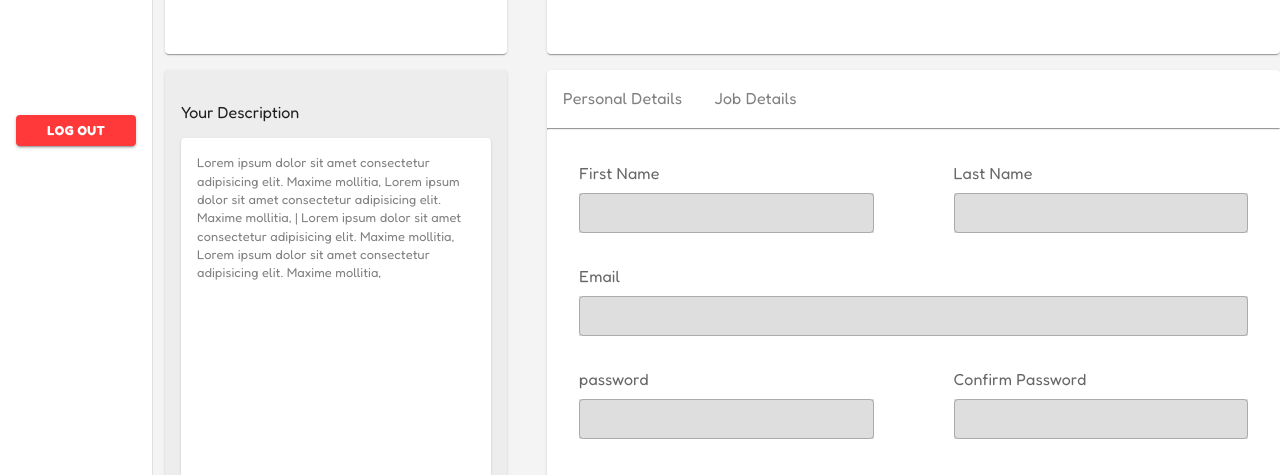
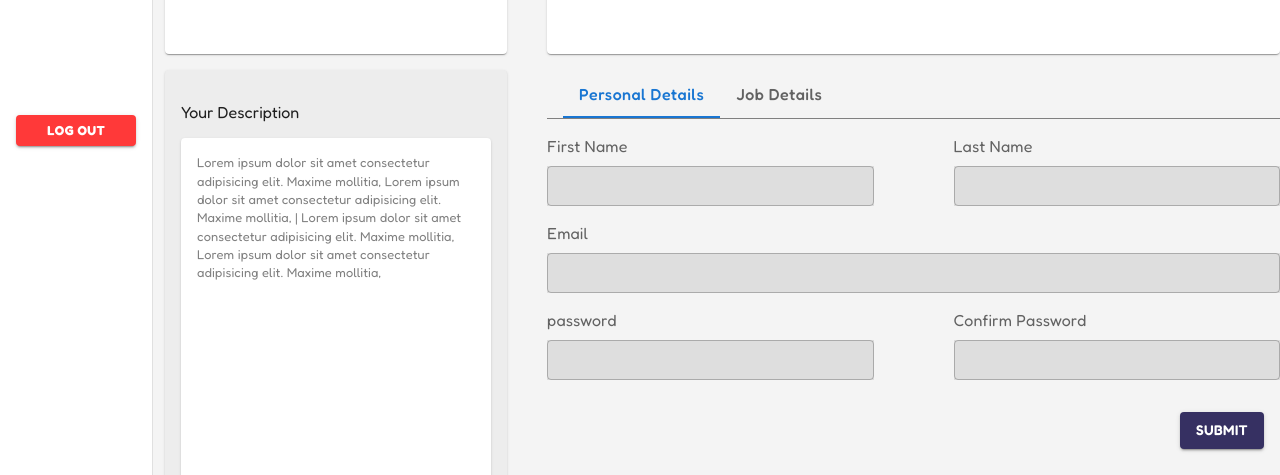
Before and after one commit to Naominm/ticket-management-system-frontend, a React (Vite) app: page /settings in a window 1280 px wide. Shown: the part 325-800 px from the top of the page. Built offline with nearby package versions, Linux system fonts and the light colour scheme; some icons are missing.

Commit message:
Style:Increase the gap for the flex container form elements

```diff
--- a/src/pages/settings.tsx
+++ b/src/pages/settings.tsx
@@ -1,3 +1,4 @@
+import { useState } from "react";
 import {
   Box,
   Paper,
@@ -7,12 +8,16 @@ import {
   FormLabel,
   FormControl,
   TextField,
+  Button,
+  Tab,
+  Tabs,
 } from "@mui/material";
 import SidebarComponent from "../components/sidebarComponent";
 import SearchComponent from "../components/searchComponent";
 import CameraAltIcon from "@mui/icons-material/CameraAlt";
 import AvatarImage from "../assets/boy.png";
 export default function SettingsPage() {
+  const [tab, setTab] = useState(0);
   return (
     <Box sx={{ display: "flex", bgcolor: "#f4f4f4", minHeight: "100vh" }}>
       <SidebarComponent />
@@ -93,152 +98,45 @@ export default function SettingsPage() {
             }}
           >
             <Paper sx={{ minHeight: "40vh" }}> Employee growth</Paper>
-            <Paper>
-              <Box sx={{ minHeight: "60vh" }}>
-                <Box sx={{ display: "flex", gap: 4, px: 2, py: 2 }}>
-                  <Typography
-                    variant="subtitle2"
+            <Tabs
+              value={tab}
+              onChange={(_, newValue) => setTab(newValue)}
+              indicatorColor="primary"
+              textColor="primary"
               sx={{
+                px: 2,
+                borderBottom: "1px solid gray",
+                "& .MuiTab-root": {
                   fontFamily: "var(--primary-font)",
-                      fontWeight: 400,
+                  textTransform: "none",
                   fontSize: "1rem",
-                      color: "gray",
+                  fontWeight: 500,
+                },
               }}
             >
-                    Personal Details
-                  </Typography>
-                  <Typography
-                    variant="subtitle2"
+              <Tab label="Personal Details" />
+              <Tab label="Job Details" />
+            </Tabs>
+
+            <Box sx={{ minHeight: "60vh" }}>
+              {tab === 0 && <PersonalDetailsForm />}
+              {/* {tab === 1 && <JobDetailsForm />} */}
+              <Box
+                sx={{ display: "flex", justifyContent: "right", pr: 2, mt: 4 }}
+              >
+                <Button
+                  variant="contained"
                   sx={{
+                    bgcolor: "var(--dark-background)",
+                    color: "#fff",
                     fontFamily: "var(--primary-font)",
-                      fontSize: "1rem",
-                      fontWeight: 400,
-                      color: "gray",
+                    fontWeight: 600,
                   }}
                 >
-                    Job Details
-                  </Typography>
-                </Box>
-                <hr />
-                <Box
-                  sx={{
-                    display: "flex",
-                    flexDirection: "column",
-                    justifyContent: "center",
-                    gap: 4,
-                    padding: 4,
-                  }}
-                >
-                  <Box
-                    sx={{
-                      display: "flex",
-                      gap: 10,
-                      alignItems: "center",
-                      justifyContent: "center",
-                      width: "100%",
-                    }}
-                  >
-                    <FormControl
-                      sx={{
-                        display: "flex",
-                        gap: 1,
-                        width: "50%",
-                      }}
-                    >
-                      <FormLabel sx={{ fontFamily: "var(--primary-font)" }}>
-                        First Name
-                      </FormLabel>
-                      <TextField
-                        size="small"
-                        sx={{
-                          maxWidth: "100%",
-                          bgcolor: "#DEDEDE",
-                          fontFamily: "var(--primary-font)",
-                        }}
-                      />
-                    </FormControl>
-                    <FormControl sx={{ display: "flex", gap: 1, width: "50%" }}>
-                      <FormLabel sx={{ fontFamily: "var(--primary-font)" }}>
-                        Last Name
-                      </FormLabel>
-                      <TextField
-                        size="small"
-                        sx={{
-                          maxWidth: "100%",
-                          bgcolor: "#DEDEDE",
-                          border: "none",
-                          fontFamily: "var(--primary-font)",
-                        }}
-                      />
-                    </FormControl>
-                  </Box>
-                  <FormControl
-                    sx={{
-                      display: "flex",
-                      gap: 1,
-                      width: "100%",
-                    }}
-                  >
-                    <FormLabel sx={{ fontFamily: "var(--primary-font)" }}>
-                      Email
-                    </FormLabel>
-                    <TextField
-                      size="small"
-                      sx={{
-                        width: "100%",
-                        bgcolor: "#DEDEDE",
-                        fontFamily: "var(--primary-font)",
-                      }}
-                    />
-                  </FormControl>
-                  <Box
-                    sx={{
-                      display: "flex",
-                      gap: 10,
-                      alignItems: "center",
-                      justifyContent: "center",
-                      width: "100%",
-                    }}
-                  >
-                    <FormControl
-                      sx={{
-                        display: "flex",
-                        gap: 1,
-                        width: "50%",
-                      }}
-                    >
-                      <FormLabel sx={{ fontFamily: "var(--primary-font)" }}>
-                        password
-                      </FormLabel>
-                      <TextField
-                        size="small"
-                        type="password"
-                        sx={{
-                          maxWidth: "100%",
-                          bgcolor: "#DEDEDE",
-                          fontFamily: "var(--primary-font)",
-                        }}
-                      />
-                    </FormControl>
-                    <FormControl sx={{ display: "flex", gap: 1, width: "50%" }}>
-                      <FormLabel sx={{ fontFamily: "var(--primary-font)" }}>
-                        Confirm Password
-                      </FormLabel>
-                      <TextField
-                        size="small"
-                        type="password"
-                        sx={{
-                          maxWidth: "100%",
-                          bgcolor: "#DEDEDE",
-                          border: "none",
-                          fontFamily: "var(--primary-font)",
-                        }}
-                      />
-                    </FormControl>
+                  Submit
+                </Button>
               </Box>
             </Box>
-              </Box>
-            </Paper>
           </Box>
         </Box>
       </Box>
@@ -300,3 +198,115 @@ function AvatarSec() {
     </Box>
   );
 }
+
+function PersonalDetailsForm() {
+  return (
+    <Box sx={{ display: "flex", flexDirection: "column", gap: 2 }}>
+      <Box
+        sx={{
+          display: "flex",
+          gap: 10,
+          alignItems: "center",
+          justifyContent: "center",
+          width: "100%",
+        }}
+      >
+        <FormControl
+          sx={{
+            display: "flex",
+            gap: 1,
+            width: "50%",
+          }}
+        >
+          <FormLabel sx={{ fontFamily: "var(--primary-font)" }}>
+            First Name
+          </FormLabel>
+          <TextField
+            size="small"
+            sx={{
+              maxWidth: "100%",
+              bgcolor: "#DEDEDE",
+              fontFamily: "var(--primary-font)",
+            }}
+          />
+        </FormControl>
+        <FormControl sx={{ display: "flex", gap: 1, width: "50%" }}>
+          <FormLabel sx={{ fontFamily: "var(--primary-font)" }}>
+            Last Name
+          </FormLabel>
+          <TextField
+            size="small"
+            sx={{
+              maxWidth: "100%",
+              bgcolor: "#DEDEDE",
+              border: "none",
+              fontFamily: "var(--primary-font)",
+            }}
+          />
+        </FormControl>
+      </Box>
+      <FormControl
+        sx={{
+          display: "flex",
+          gap: 1,
+          width: "100%",
+        }}
+      >
+        <FormLabel sx={{ fontFamily: "var(--primary-font)" }}>Email</FormLabel>
+        <TextField
+          size="small"
+          sx={{
+            width: "100%",
+            bgcolor: "#DEDEDE",
+            fontFamily: "var(--primary-font)",
+          }}
+        />
+      </FormControl>
+      <Box
+        sx={{
+          display: "flex",
+          gap: 10,
+          alignItems: "center",
+          justifyContent: "center",
+          width: "100%",
+        }}
+      >
+        <FormControl
+          sx={{
+            display: "flex",
+            gap: 1,
+            width: "50%",
+          }}
+        >
+          <FormLabel sx={{ fontFamily: "var(--primary-font)" }}>
+            password
+          </FormLabel>
+          <TextField
+            size="small"
+            type="password"
+            sx={{
+              maxWidth: "100%",
+              bgcolor: "#DEDEDE",
+              fontFamily: "var(--primary-font)",
+            }}
+          />
+        </FormControl>
+        <FormControl sx={{ display: "flex", gap: 1, width: "50%" }}>
+          <FormLabel sx={{ fontFamily: "var(--primary-font)" }}>
+            Confirm Password
+          </FormLabel>
+          <TextField
+            size="small"
+            type="password"
+            sx={{
+              maxWidth: "100%",
+              bgcolor: "#DEDEDE",
+              border: "none",
+              fontFamily: "var(--primary-font)",
+            }}
+          />
+        </FormControl>
+      </Box>
+    </Box>
+  );
+}
```
Lines whose indentation alone changed are shown as unchanged.
